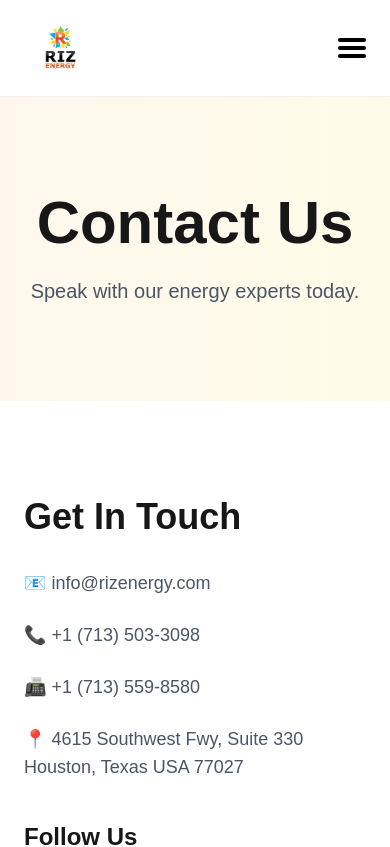
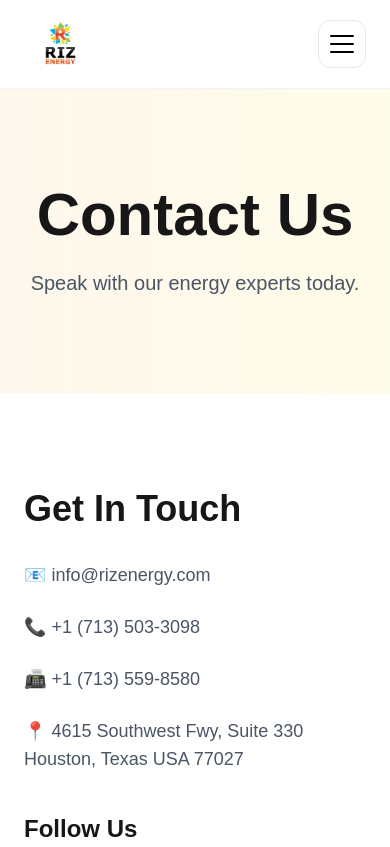
Before and after one commit to akashsandhuo-cmyk/Riz-Energy, a Next.js app: page /contact in a window 390 px wide. Shown: the top 847 px of the page. Built offline with nearby package versions, Linux system fonts and the light colour scheme.

Commit message:
Update mobile Navbar.js

```diff
--- a/app/components/Navbar.js
+++ b/app/components/Navbar.js
@@ -5,10 +5,20 @@ import { useState } from 'react'
 export default function Navbar() {
   const [menuOpen, setMenuOpen] = useState(false)
 
+  const navLinks = [
+    { name: 'Home', href: '/' },
+    { name: 'About', href: '/about' },
+    { name: 'Residential', href: '/residential' },
+    { name: 'Commercial', href: '/commercial' },
+    { name: 'Our Partners', href: '/our-energy-partners' },
+    { name: 'Careers', href: '/careers' },
+    { name: 'Contact', href: '/contact' },
+  ]
+
   return (
     <header className="sticky top-0 z-50 bg-white/95 backdrop-blur border-b border-gray-100">
 
-      <div className="max-w-7xl mx-auto px-6 py-5 flex items-center justify-between">
+      <div className="max-w-7xl mx-auto px-6 py-4 flex items-center justify-between">
 
         {/* LOGO */}
         <a href="/" className="flex items-center">
@@ -20,98 +30,92 @@ export default function Navbar() {
         </a>
 
         {/* DESKTOP MENU */}
-        <nav className="hidden lg:flex items-center gap-8 text-sm font-medium">
+        <nav className="hidden lg:flex items-center gap-8 text-sm font-semibold">
 
-          <a href="/" className="hover:text-orange-500 transition">
-            Home
+          {navLinks.map((link, index) => (
+
+            <a
+              key={index}
+              href={link.href}
+              className="hover:text-orange-500 transition"
+            >
+              {link.name}
             </a>
 
-          <a href="/about" className="hover:text-orange-500 transition">
-            About
-          </a>
-
-          <a href="/residential" className="hover:text-orange-500 transition">
-            Residential
-          </a>
-
-          <a href="/commercial" className="hover:text-orange-500 transition">
-            Commercial
-          </a>
-
-          <a href="/our-partners" className="hover:text-orange-500 transition">
-            Our-Partners
-          </a>
-
-          <a href="/careers" className="hover:text-orange-500 transition">
-            Careers
-          </a>
-
-          <a href="/contact" className="hover:text-orange-500 transition">
-            Contact
-          </a>
+          ))}
 
         </nav>
 
         {/* DESKTOP BUTTON */}
         <a
           href="/contact"
-          className="hidden lg:inline-block bg-orange-500 hover:bg-orange-600 transition text-white px-6 py-3 rounded-xl font-bold"
+          className="hidden lg:inline-flex bg-orange-500 hover:bg-orange-600 transition text-white px-6 py-3 rounded-xl font-bold shadow-lg"
         >
           GET A QUOTE
         </a>
 
-        {/* MOBILE MENU BUTTON */}
+        {/* MOBILE BUTTON */}
         <button
           onClick={() => setMenuOpen(!menuOpen)}
-          className="lg:hidden flex flex-col gap-1"
+          className="lg:hidden flex items-center justify-center w-12 h-12 rounded-xl border border-gray-200"
         >
 
-          <span className="w-7 h-1 bg-black rounded-full"></span>
-          <span className="w-7 h-1 bg-black rounded-full"></span>
-          <span className="w-7 h-1 bg-black rounded-full"></span>
+          <div className="flex flex-col gap-1.5">
+
+            <span
+              className={`w-6 h-0.5 bg-black rounded-full transition ${
+                menuOpen ? 'rotate-45 translate-y-2' : ''
+              }`}
+            ></span>
+
+            <span
+              className={`w-6 h-0.5 bg-black rounded-full transition ${
+                menuOpen ? 'opacity-0' : ''
+              }`}
+            ></span>
+
+            <span
+              className={`w-6 h-0.5 bg-black rounded-full transition ${
+                menuOpen ? '-rotate-45 -translate-y-2' : ''
+              }`}
+            ></span>
+
+          </div>
 
         </button>
 
       </div>
 
       {/* MOBILE MENU */}
-      {menuOpen && (
+      <div
+        className={`lg:hidden overflow-hidden transition-all duration-300 ${
+          menuOpen ? 'max-h-[500px]' : 'max-h-0'
+        }`}
+      >
 
-        <div className="lg:hidden border-t border-gray-100 bg-white">
+        <div className="px-6 pb-8 pt-2 bg-white border-t border-gray-100">
 
-          <div className="px-6 py-6 flex flex-col gap-5 text-lg font-medium">
+          <div className="flex flex-col gap-2">
 
-            <a href="/" onClick={() => setMenuOpen(false)}>
-              Home
+            {navLinks.map((link, index) => (
+
+              <a
+                key={index}
+                href={link.href}
+                onClick={() => setMenuOpen(false)}
+                className="text-lg font-semibold py-4 px-4 rounded-2xl hover:bg-orange-50 hover:text-orange-500 transition"
+              >
+                {link.name}
               </a>
 
-            <a href="/about" onClick={() => setMenuOpen(false)}>
-              About
-            </a>
+            ))}
 
-            <a href="/business-energy" onClick={() => setMenuOpen(false)}>
-              Business Energy
-            </a>
-
-            <a href="/renewable-energy" onClick={() => setMenuOpen(false)}>
-              Renewable Energy
-            </a>
-
-            <a href="/resources" onClick={() => setMenuOpen(false)}>
-              Resources
-            </a>
-
-            <a href="/careers" onClick={() => setMenuOpen(false)}>
-              Careers
-            </a>
-
-            <a href="/contact" onClick={() => setMenuOpen(false)}>
-              Contact
-            </a>
+          </div>
 
           <a
             href="/contact"
-              className="bg-orange-500 text-white px-6 py-4 rounded-2xl text-center font-bold mt-3"
+            onClick={() => setMenuOpen(false)}
+            className="mt-6 w-full bg-orange-500 hover:bg-orange-600 transition text-white py-4 rounded-2xl font-bold text-center block shadow-lg"
           >
             GET A QUOTE
           </a>
@@ -120,8 +124,6 @@ export default function Navbar() {
 
       </div>
 
-      )}
-
     </header>
   )
 }
```
Lines whose indentation alone changed are shown as unchanged.
